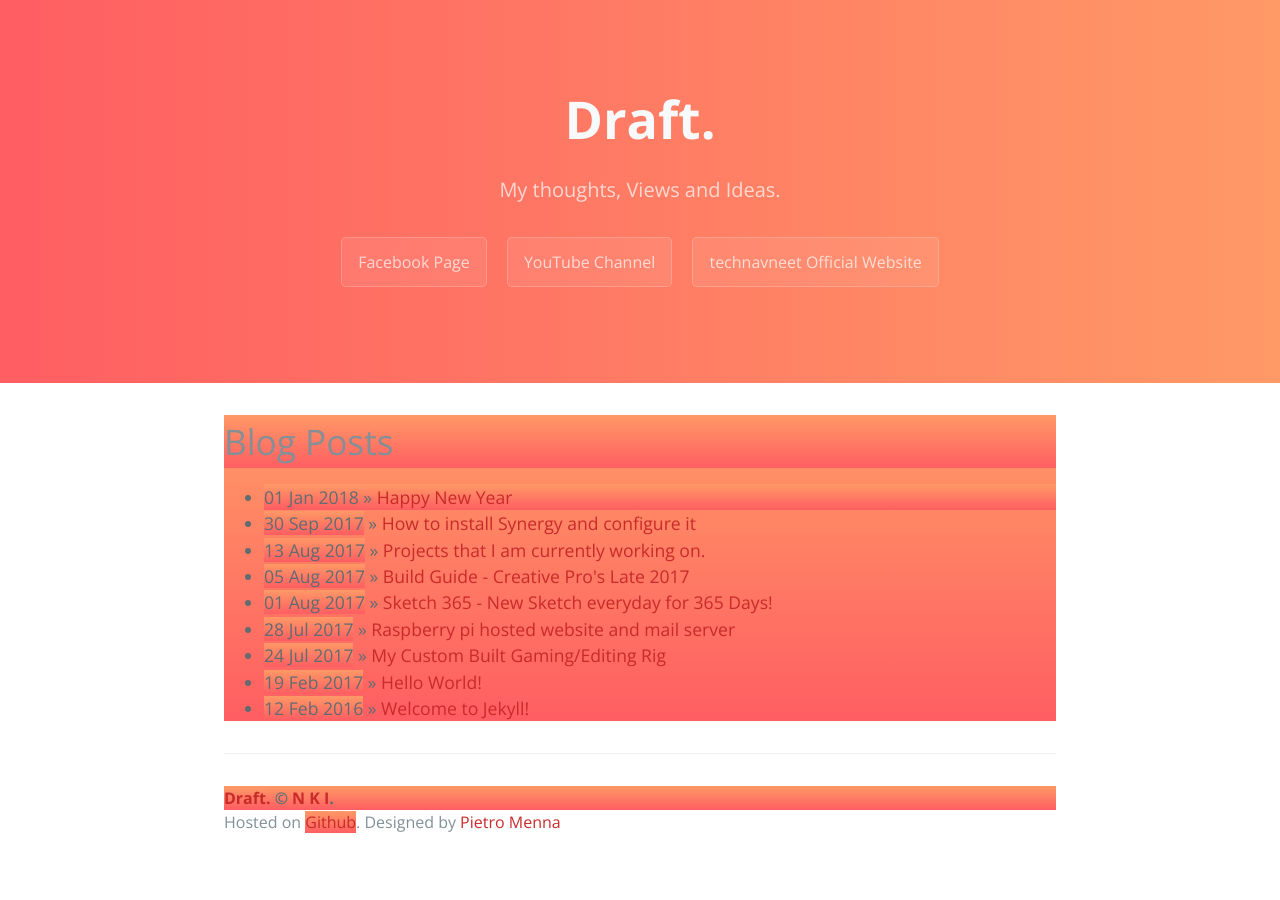
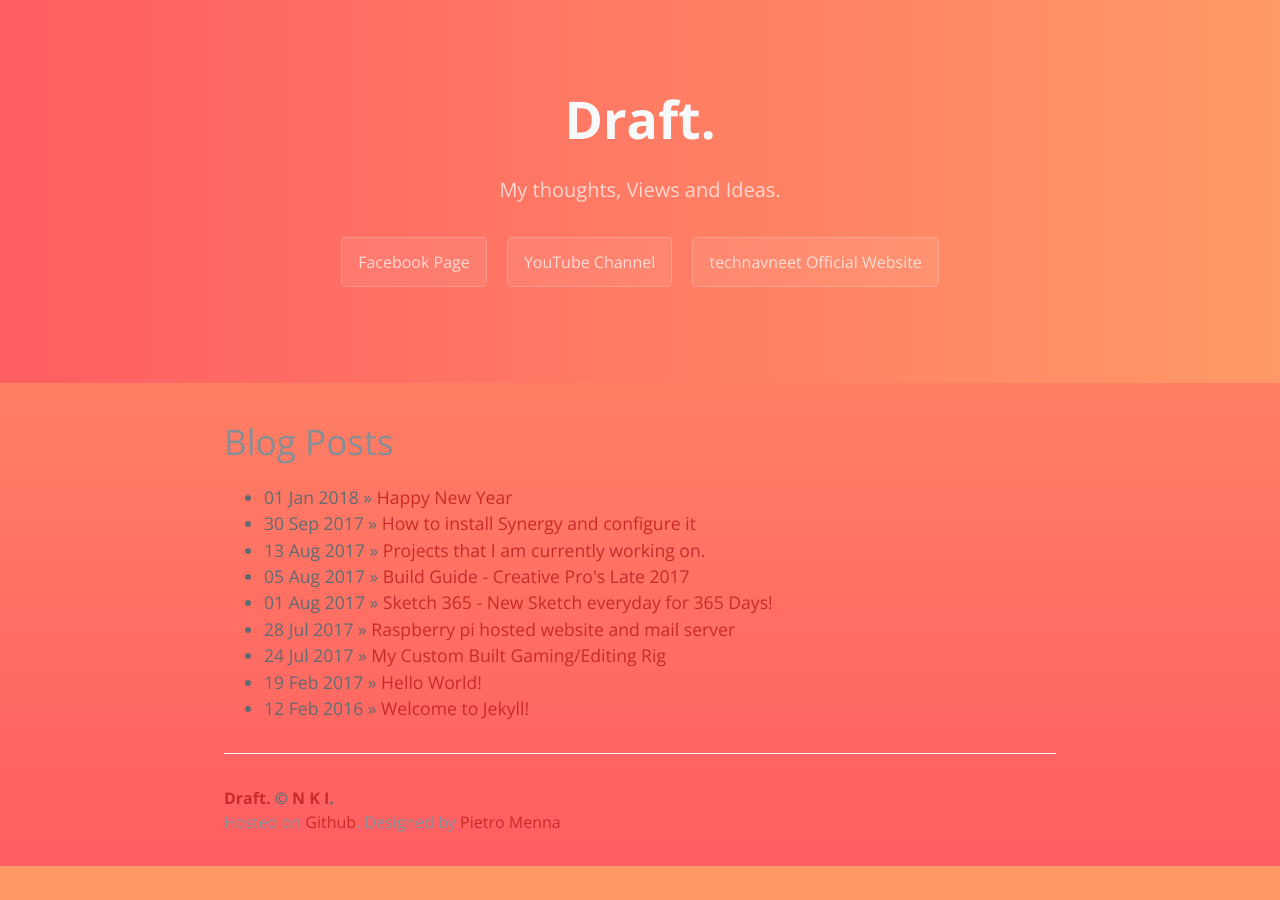
Before and after one commit to Navneet-Suresh/Navneet-Suresh.github.io, a Jekyll site: the page built from index.html, in a window 1280 px wide. Built offline with Jekyll 4.4.1, drawn with Linux system fonts in a browser that asks for light colours; nearby versions of some CDN libraries; the list of posts is cut into pages by our own code; comment, search, counter and statistics services are not loaded.

Commit message:
Update ns.css

```diff
--- a/css/ns.css
+++ b/css/ns.css
@@ -126,7 +126,9 @@
 
 * { box-sizing: border-box; }
 
-body { padding: 0; margin: 0; font-family: "Open Sans", "Helvetica Neue", Helvetica, Arial, sans-serif; font-size: 16px; line-height: 1.5; color: #606c71;}
+body { padding: 0; margin: 0; font-family: "Open Sans", "Helvetica Neue", Helvetica, Arial, sans-serif; font-size: 16px; line-height: 1.5; color: #606c71; background-color: background: #ff9966;  /* fallback for old browsers */
+background: -webkit-linear-gradient(to top, #ff5e62, #ff9966);  /* Chrome 10-25, Safari 5.1-6 */
+background: linear-gradient(to top, #ff5e62, #ff9966); /* W3C, IE 10+/ Edge, Firefox 16+, Chrome 26+, Opera 12+, Safari 7+ */}
 
 a { -webkit-animation-duration: 3s; -webkit-animation-delay: 0.5s; color: #c92a2a; text-decoration: none; }
 a:hover { text-decoration: underline; cursor:pointer; }
@@ -159,9 +161,7 @@ background: linear-gradient(to right, #ff5e62, #ff9966); /* W3C, IE 10+/ Edge, F
 
 .main-content { word-wrap: break-word; -webkit-animation-duration: 2s; /*-webkit-animation-delay: 3s ;*/}
 
-.main-content :first-child { margin-top: 0; background: #ff9966;  /* fallback for old browsers */
-background: -webkit-linear-gradient(to top, #ff5e62, #ff9966);  /* Chrome 10-25, Safari 5.1-6 */
-background: linear-gradient(to top, #ff5e62, #ff9966); /* W3C, IE 10+/ Edge, Firefox 16+, Chrome 26+, Opera 12+, Safari 7+ */}
+.main-content :first-child { margin-top: 0;}
 @media screen and (min-width: 64em) { .main-content { max-width: 64rem; padding: 2rem 6rem; margin: 0 auto; font-size: 1.1rem; } }
 @media screen and (min-width: 42em) and (max-width: 64em) { .main-content { padding: 2rem 4rem; font-size: 1.1rem; } }
 @media screen and (max-width: 42em) { .main-content { padding: 2rem 1rem; font-size: 1rem; } }
```
